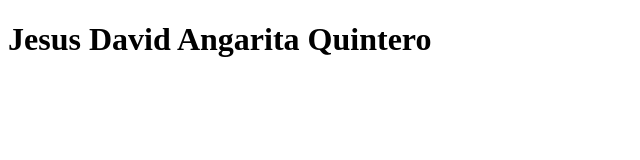
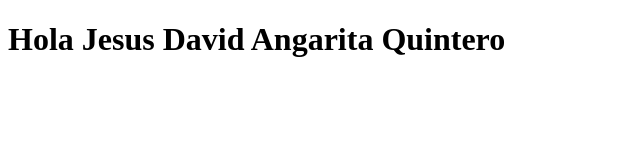
Before and after one commit to Angarita28/ProyectoClass1, a plain HTML site: page index.html in a window 1280 px wide. Shown: the whole page, without its empty margins (0-640 px from the left). Drawn offline with Linux system fonts and the light colour scheme.

Commit message:
Mi primer archivo

```diff
--- a/index.html
+++ b/index.html
@@ -6,6 +6,6 @@
     <title>Document</title>
 </head>
 <body>
-        <h1>Jesus David Angarita Quintero </h1>
+        <h1>Hola Jesus David Angarita Quintero </h1>
 </body>
 </html>
```
